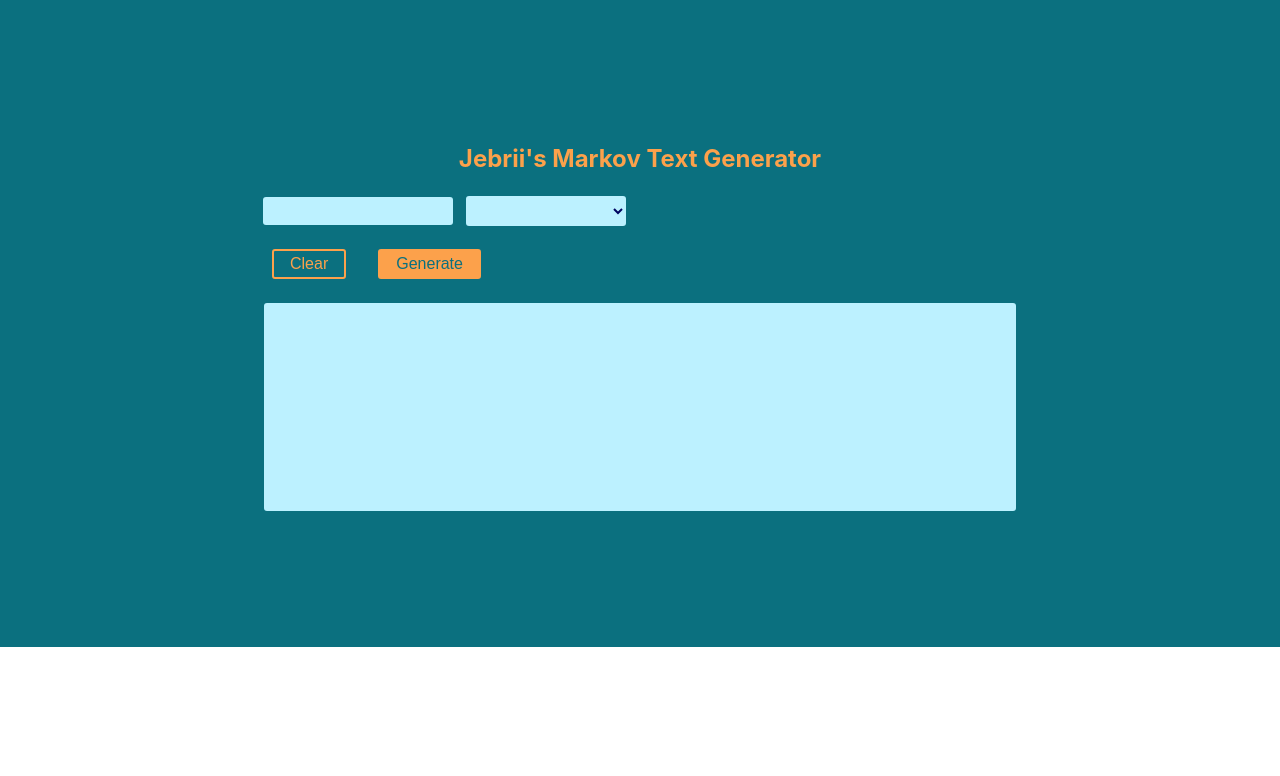
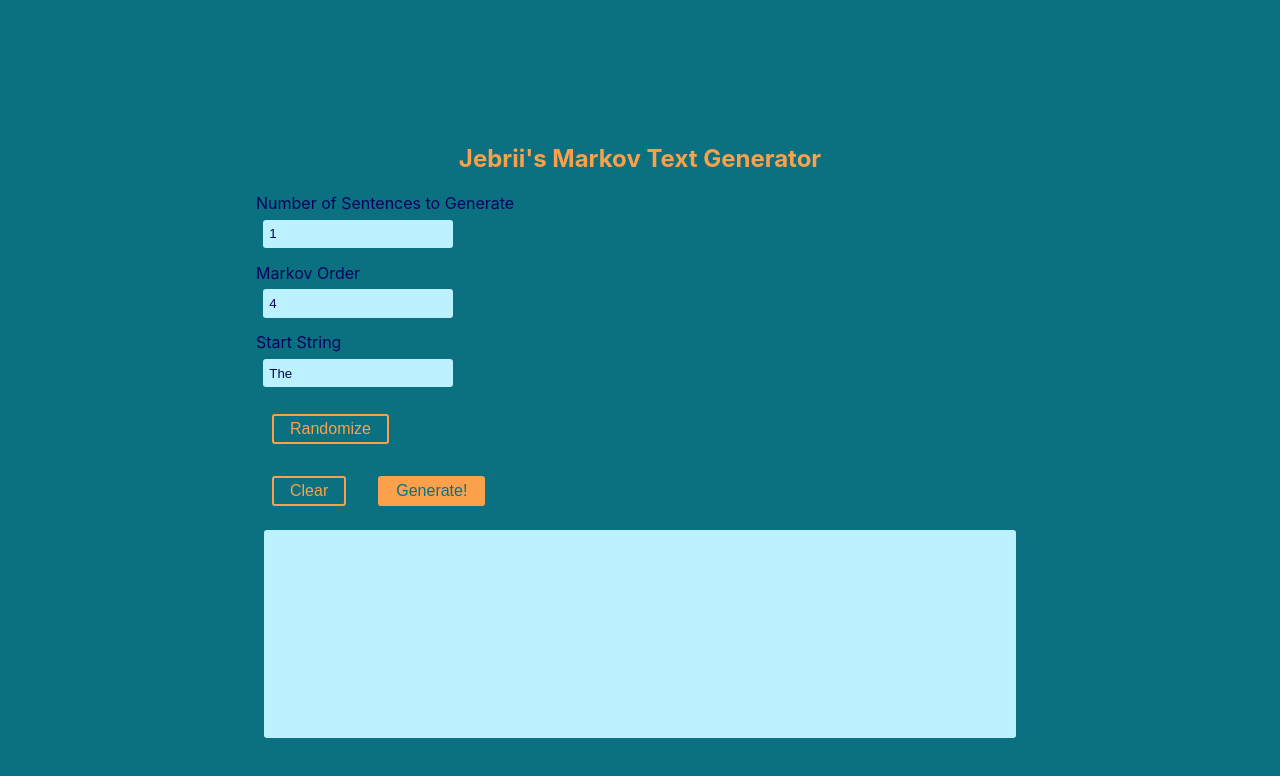
Before and after one commit to jebrii/markov-text-gen, a React (Create React App) app: page / in a window 1280 px wide. Shown: the top 776 px of the page. Built offline with nearby package versions, Linux system fonts and the light colour scheme.

Commit message:
More layout progress

```diff
--- a/src/components/App.js
+++ b/src/components/App.js
@@ -7,10 +7,14 @@ import { Button, TextInput, Dropdown, Header, colors, TextRegion } from './Commo
 
 const App = () => {
   // == State ==
-  const [numSentences, setNumSentences] = useState(1)
-  const [markovOrder, setMarkovOrder] = useState(4)
+  const [numSentences, setNumSentences] = useState('1')
+  console.log("🚀 ~ file: App.js ~ line 11 ~ App ~ numSentences", numSentences)
+  const [markovOrder, setMarkovOrder] = useState('4')
+  console.log("🚀 ~ file: App.js ~ line 13 ~ App ~ markovOrder", markovOrder)
   const [sampleTexts, setSampleTexts] = useState([])
+  console.log("🚀 ~ file: App.js ~ line 15 ~ App ~ sampleTexts", sampleTexts)
   const [startString, setStartString] = useState('The ')
+  console.log("🚀 ~ file: App.js ~ line 17 ~ App ~ startString", startString)
   const [maxLength, setMaxLength] = useState(999)
   const [generatedText, setGeneratedText] = useState('')
 
@@ -50,11 +54,23 @@ const App = () => {
 
       <div style={styles.optionsContainer}>
         <TextInput
-
+          label="Number of Sentences to Generate"
+          value={numSentences}
+          onChange={(e) => setNumSentences(e.target.value)}
         />
-        <Dropdown
-
+        <TextInput
+          label="Markov Order"
+          value={markovOrder}
+          onChange={(e) => setMarkovOrder(e.target.value)}
+          /> {/* TODO: Hoverable here to explain markov order*/}
+        <TextInput
+          label="Start String"
+          value={startString}
+          onChange={(e) => setStartString(e.target.value)}
         />
+        <Button
+          onClick={generateStartString}
+        >Randomize</Button>
 
       </div>
       <div>
@@ -65,7 +81,7 @@ const App = () => {
           <Button
             onClick={generateNewText}
             primary
-          >Generate</Button>
+          >Generate!</Button>
         </div>
 
         <TextRegion>{generatedText}</TextRegion>
--- a/src/components/Common.js
+++ b/src/components/Common.js
@@ -1,19 +1,44 @@
 import React from 'react'
 import styled from 'styled-components'
+import { v4 as genId } from 'uuid'
 
 export const colors = {
   primary: '#FCA14B',
   secondary: '#BCF1FF',
   background: '#0B707F',
   clear: 'rgba(0,0,0,0)',
-  text: '#000460'
+  text: '#000460',
+  error: '#FF0033'
 }
+
+const styles = {
+  textInputContainer: {
+    diplay: 'flex',
+    flexFlow: 'column nowrap',
+    padding: '4px 0'
+
+  },
+  textInputLabel: {
+
+  },
+  textInputError: {
+
+  }
+}
+
+// === COMPONENTS ===
 
 export const Header = styled.h1`
   font-size: 1.5em;
   text-align: ${props => props.textAlign ?? 'center'};
   color: ${colors.primary};
 `
+
+export const Typography = styled.p`
+  color: ${props => colors[props.color] || colors.text};
+  margin: ${props => props.margin ?? '0'};
+`
+
 export const Button = styled.button`
   background: ${props => props.primary ? colors.primary : colors.background};
   color: ${props => props.primary ? colors.background : colors.primary};
@@ -23,8 +48,27 @@ export const Button = styled.button`
   border: 2px solid ${colors.primary};
   border-radius: 3px;
 `
+export const TextInput = ({
+  label,
+  error,
+  dropdown,
+  ...restOfProps
+}) => {
+  const id = genId()
+  console.log("🚀 ~ id for ", label, ": ", id)
 
-export const TextInput = styled.input`
+  return (
+    <div style={styles.textInputContainer}>
+      {label && <label for={`text-input-${id}`}>
+        <Typography>{label}</Typography>
+      </label>}
+      <Input id={`text-input-${id}`} {...restOfProps} />
+      {error && <Typography color='error'>{error}</Typography>}
+    </div>
+  )
+}
+
+const Input = styled.input`
   padding: 0.5em;
   margin: 0.5em;
   min-width: 160px;
```
